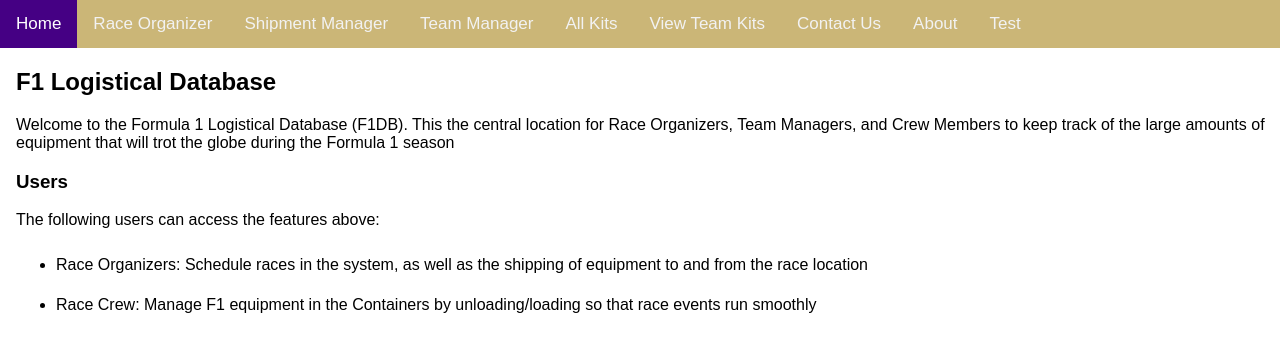
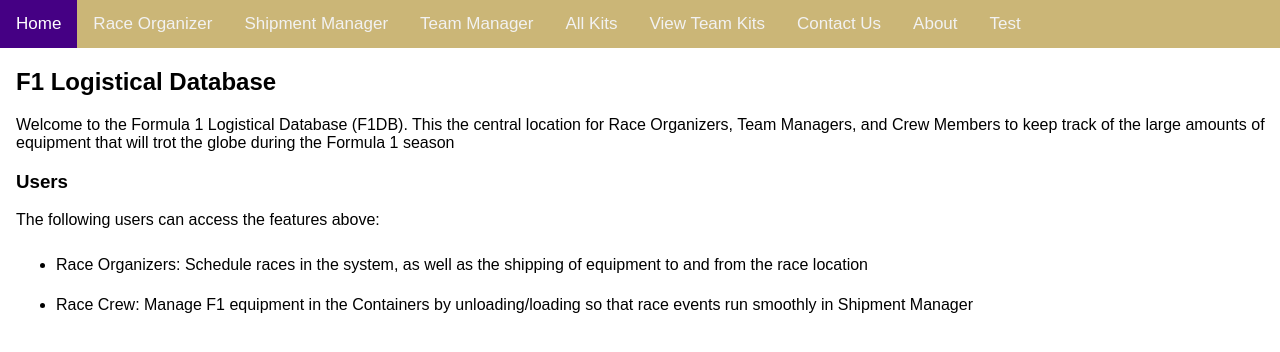
Before and after one commit to gavin-barro/DataRacers, a Flask app: page / in a window 1280 px wide. Shown: the top 352 px of the page. Run offline with Flask 3, Linux system fonts and the light colour scheme.

Commit message:
name change

```diff
--- a/webapp/templates/index.jinja
+++ b/webapp/templates/index.jinja
@@ -62,7 +62,7 @@
     <p>The following users can access the features above:</p>
     <ul>
         <li>Race Organizers: Schedule races in the system, as well as the shipping of equipment to and from the race location</li>
-        <li>Race Crew: Manage F1 equipment in the Containers by unloading/loading so that race events run smoothly</li>
+        <li>Race Crew: Manage F1 equipment in the Containers by unloading/loading so that race events run smoothly in Shipment Manager</li>
     </ul>
 </div>
 
--- a/webapp/templates/views/race_crew.jinja
+++ b/webapp/templates/views/race_crew.jinja
@@ -99,7 +99,7 @@
     {% endfor %}
 
     <div style="padding-left:16px">
-        <h2>Shipment Manager Dashboard</h2>
+        <h2>Shipment Manager Dashboard for Race Crew</h2>
         <h3>Select Year and Location of Race Event</h3>
     </div>
 
```
